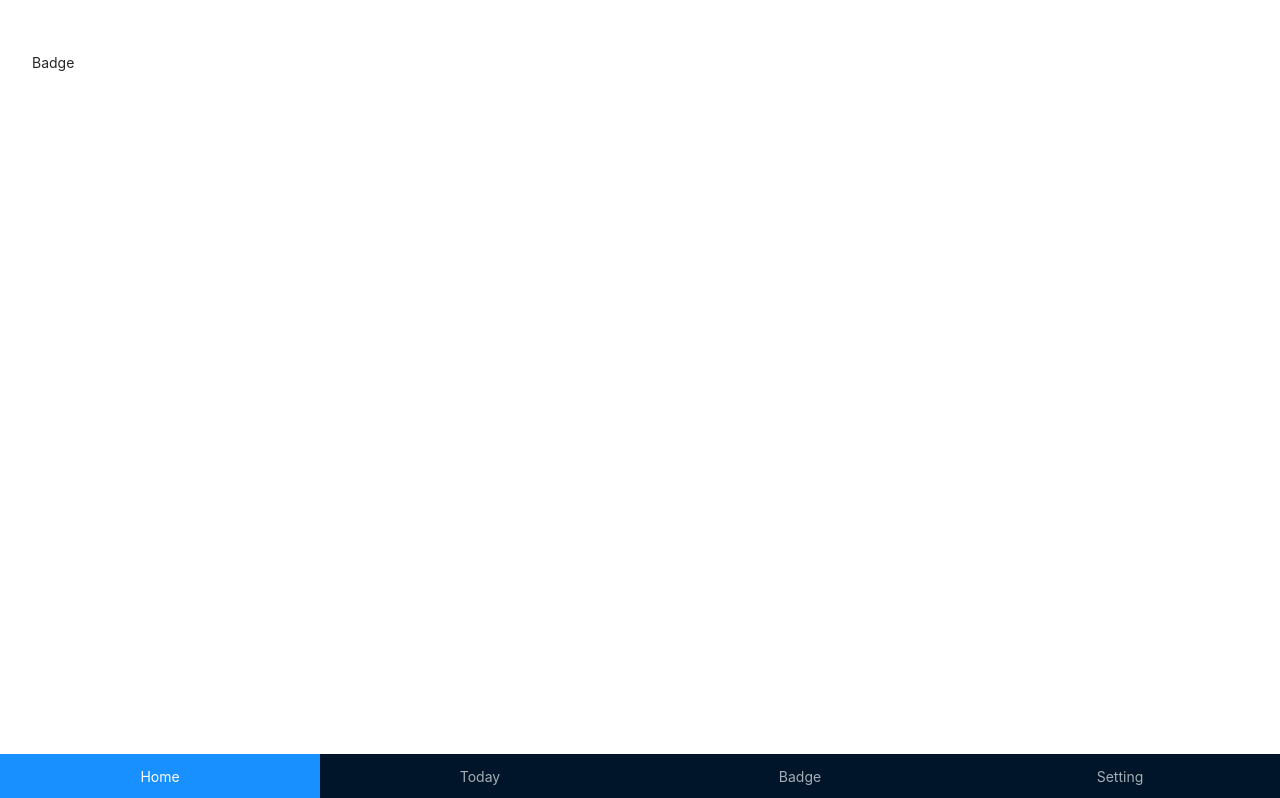
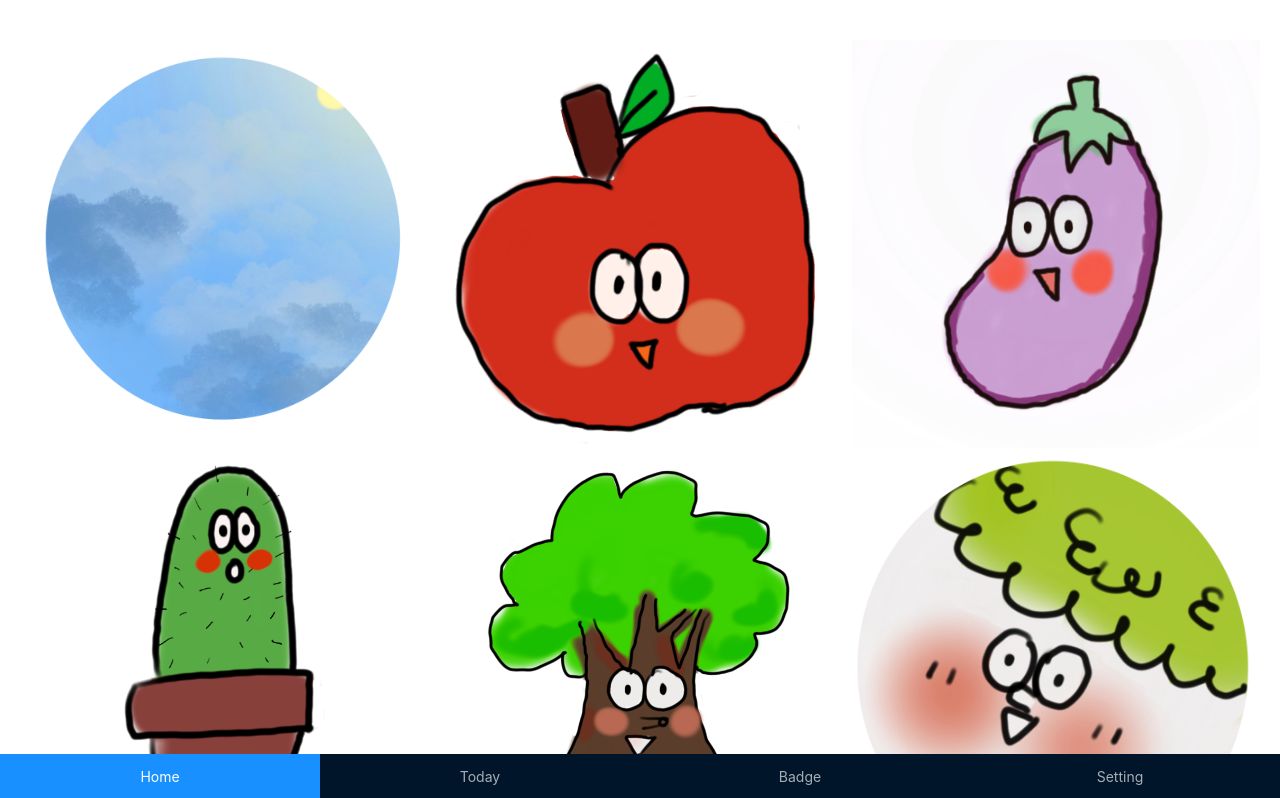
Before and after one commit to veggie-meal/veggie_web, a React (Create React App) app: page /badge in a window 1280 px wide. Shown: the top 798 px of the page. Built offline with nearby package versions, Linux system fonts and the light colour scheme.

Commit message:
update Badge page with Images

```diff
--- /dev/null
+++ b/src/components/BadgeItem.js
@@ -0,0 +1,19 @@
+import React from 'react';
+import {Progress, Card, Image} from 'antd';
+
+const badges = ["/image/sky.png", "/image/apple.png", "/image/eggplant.png", "/image/cactus.png",
+  "/image/tree.png", "/image/vegetable.png", "/image/carrot.png"]
+
+const BadgeItem = (id) => {
+  console.log(id.id);
+  return (
+    <div>
+      <Image
+        width="100%"
+        src={badges[id.id]}
+      />
+    </div>
+  );
+}
+
+export default BadgeItem;
--- a/src/pages/Badge.js
+++ b/src/pages/Badge.js
@@ -1,16 +1,36 @@
 import React from 'react';
-import {Layout} from "antd";
+import {Col, Layout, Row} from "antd";
 import NavBar from "../components/NavBar";
+import BadgeItem from "../components/BadgeItem";
 
 const { Content } = Layout;
 
 function Badge() {
+  let badgeNum = 7;
+  let colCount = 3;
+  let rowCount = badgeNum / colCount;
+  let colCode = '';
+  const rows = [];
+
+  for (let j = 0; j < rowCount+1; j++) {
+    const cols = [];
+    for (let i = 0; i < colCount; i++) {
+      cols.push(
+        <Col key={i.toString()} span={24 / colCount}>
+          <BadgeItem id={j*colCount+i}/>
+        </Col>,
+      );
+      colCode += `  <Col span={${24 / colCount}} />\n`;
+    }
+    rows.push(
+      <Row gutter={[8,32]}>{cols}</Row>
+    )
+  }
+
   return (
       <Layout>
           <Content style={{padding:'40px 20px',minHeight:"100vh",backgroundColor:"white"}}>
-              <div className="site-layout-content">
-                  Badge
-              </div>
+            {rows}
           </Content>
           <NavBar/>
       </Layout>
```
